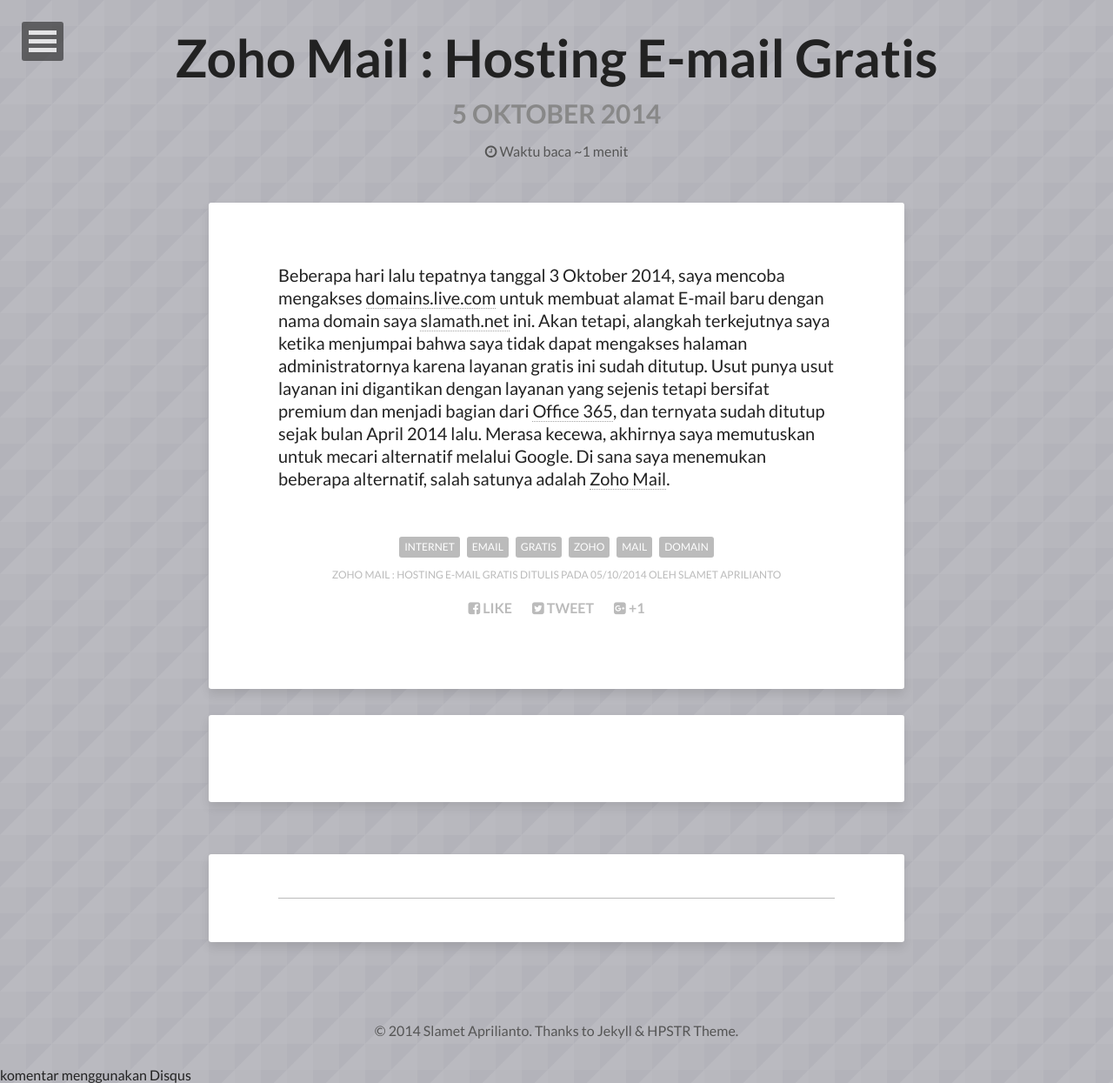
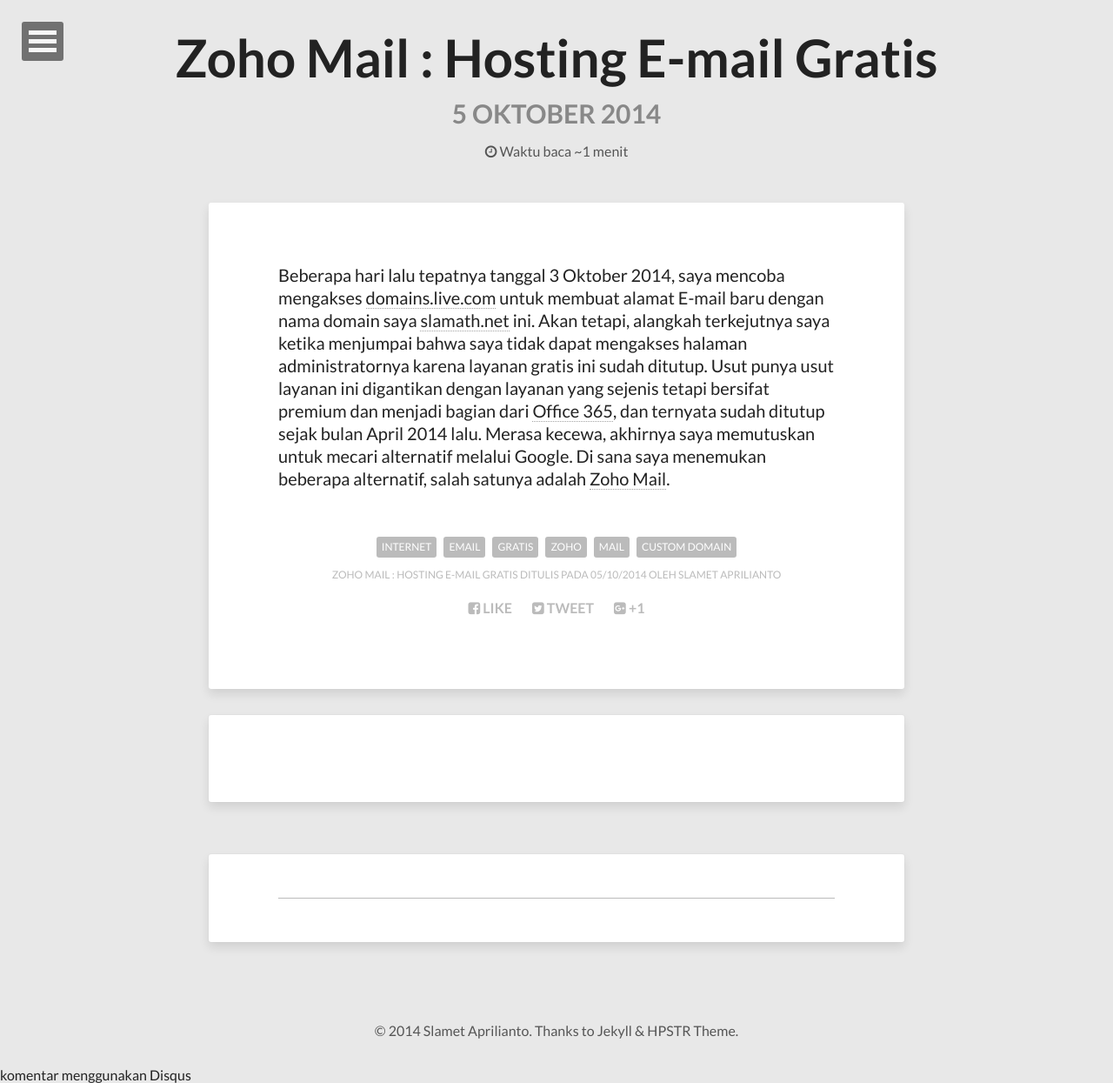
Before and after one commit to slamath/slamath.github.io, a Jekyll site: the page built from _posts/2014-10-05-zoho-mail-hosting-email-gratis.md, in a window 1280 px wide. Shown: the whole page at 87% size. Built offline with Jekyll 4.4.1, drawn with Linux system fonts in a browser that asks for light colours; nearby versions of some CDN libraries; comment, search, counter and statistics services are not loaded.

Commit message:
Initial commit

```diff
--- a/_posts/2014-10-05-zoho-mail-hosting-email-gratis.md
+++ b/_posts/2014-10-05-zoho-mail-hosting-email-gratis.md
@@ -2,9 +2,7 @@
 layout: post
 title: "Zoho Mail : Hosting E-mail Gratis"
 description: "Membuat alamat E-mail dengan nama domain sendiri secara gratis menggunakan layanan Zoho mail."
-tags: [internet, email, gratis, zoho, mail, domain]
-image:
-  background: triangular.png
+tags: [internet, email, gratis, zoho, mail, custom domain]
 comments: true
 share: true
 ---
```
